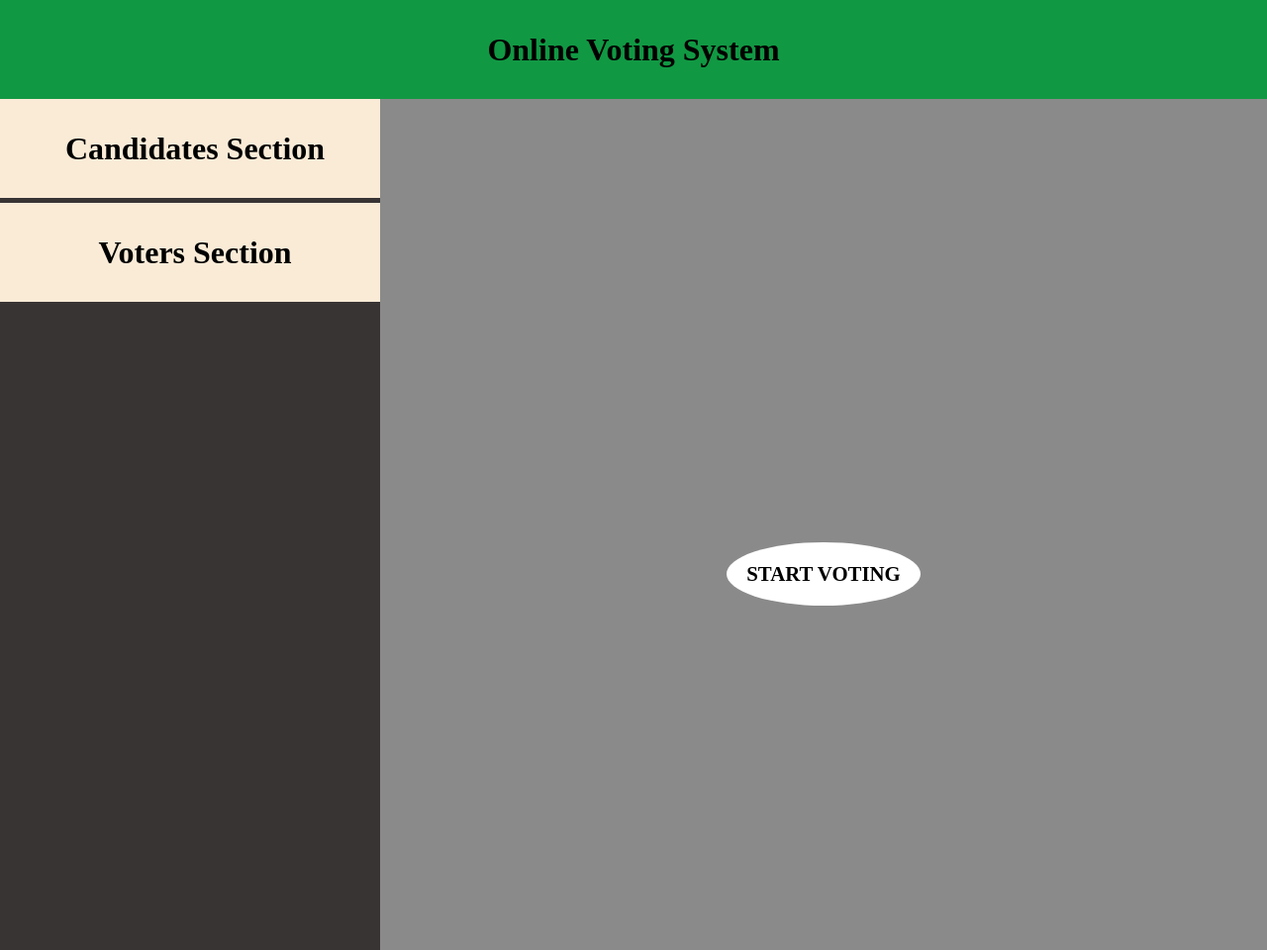
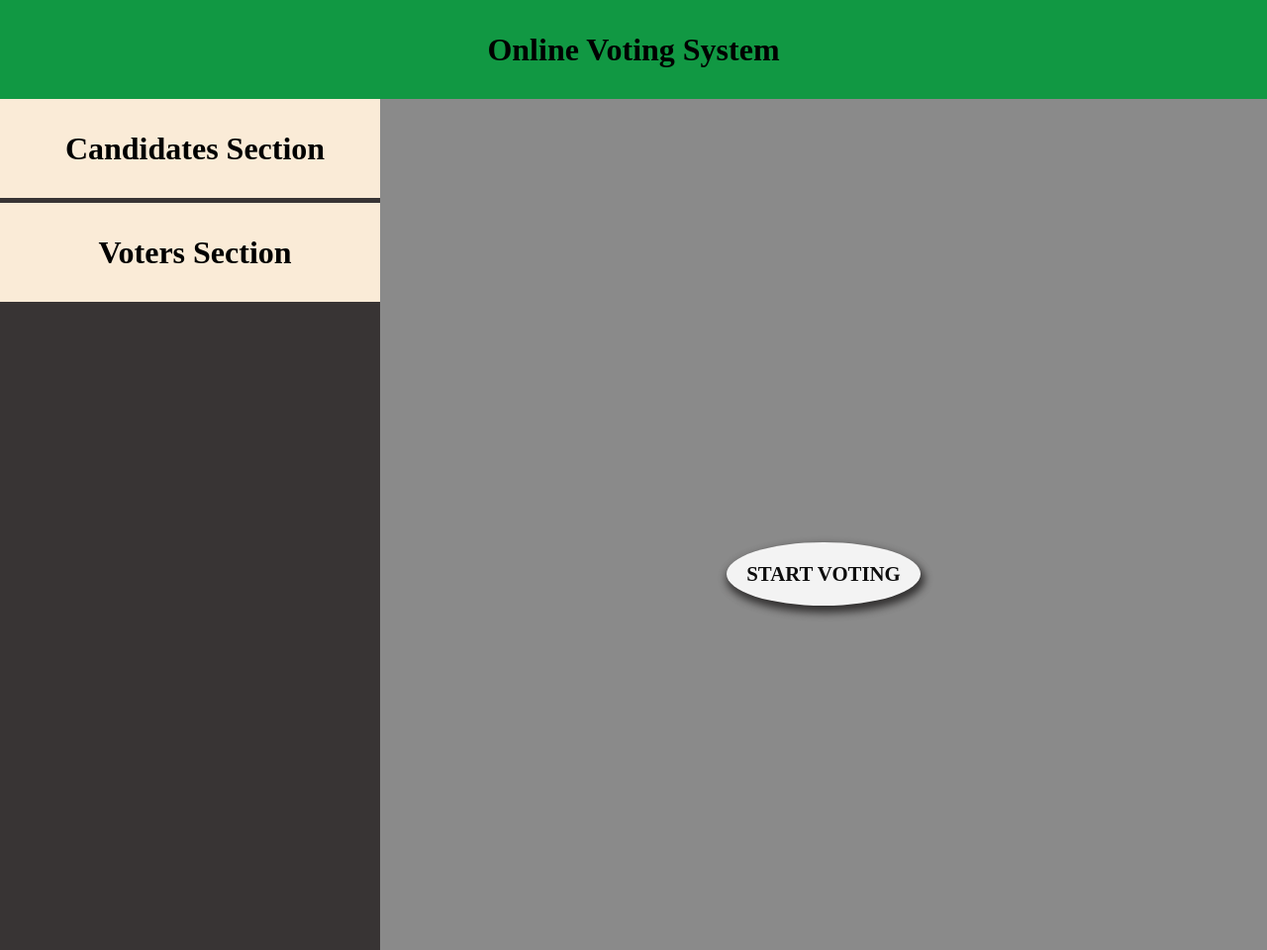
Before and after one commit to Arvindkumar7742/Election_voting, a PHP site: page /admin/admin.html in a window 1280 px wide. Shown: the whole page at 99% size. Run offline with PHP 8.4, Linux system fonts and the light colour scheme.

Commit message:
btn update

```diff
--- a/admin/admin.css
+++ b/admin/admin.css
@@ -56,7 +56,11 @@
     font-size: 1.3rem;
     font-weight: 600;
     border-radius: 50%;
+    box-shadow: 2px 5px 8px 2px #292727;
+    opacity: 0.9;
 }
 .btn:hover{
     cursor: pointer;
+    box-shadow: 2px 5px 8px 2px #2c2b2b;
+    opacity: 1;
 }
```
